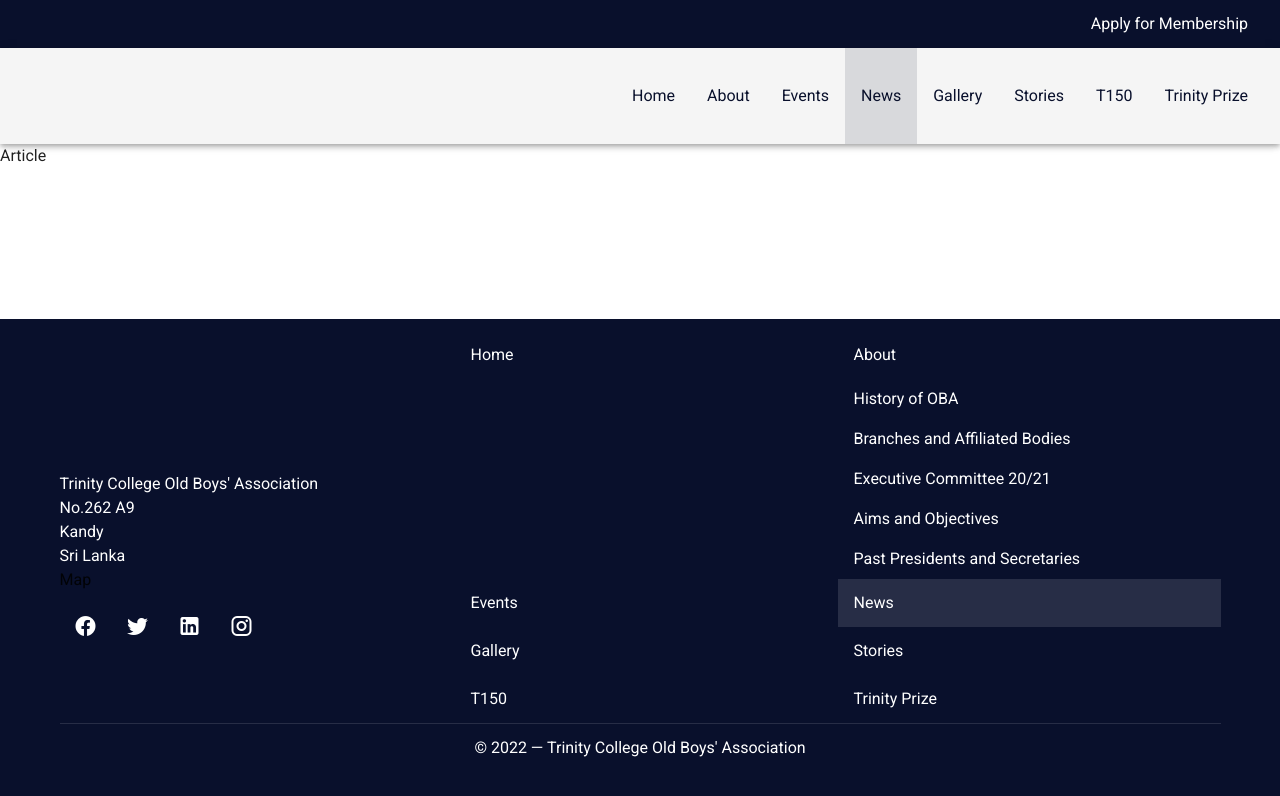
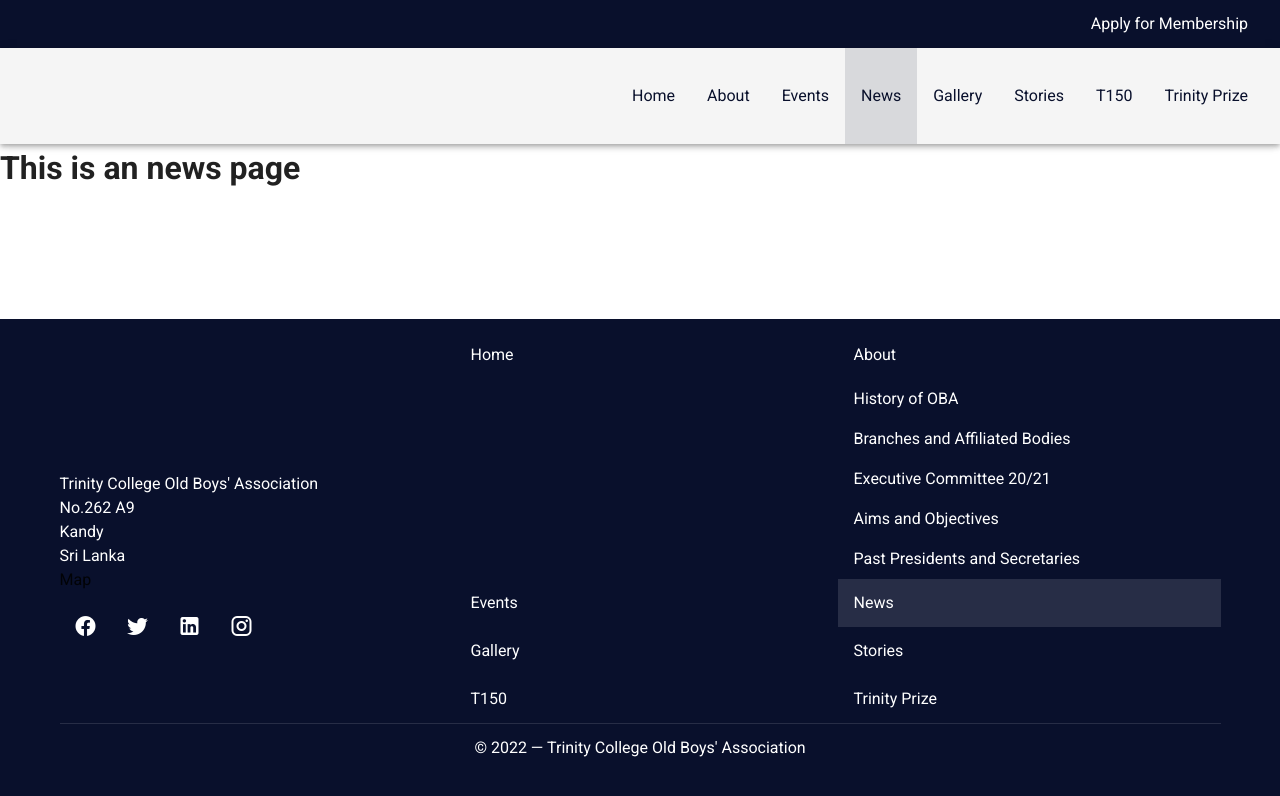
Before and after one commit to tckoba/tckoba-website, a Vue app: page /news in a window 1280 px wide. Shown: the top 796 px of the page. Built offline with nearby package versions, Linux system fonts and the light colour scheme.

Commit message:
Revert "News init"
This reverts commit 912f554b04760c71c16ca24892ea2e049505373f.

```diff
--- a/src/components/News/Article.vue
+++ /dev/null
@@ -1,12 +0,0 @@
-<template>
-    <div class="article">
-        Article
-    </div>
-</template>
-
-<script>
-export default{
-    name: 'article',
-    props: ['article']
-}
-</script>
--- a/src/views/News.vue
+++ b/src/views/News.vue
@@ -1,28 +1,11 @@
 <template>
   <div class="news">
-    <Article/>
+    <h1>This is an news page</h1>
   </div>
 </template>
 
 <script>
-import Article from '../components/News/Article.vue';
-
 export default {
   name: "News",
-  components : {
-    Article
-  },
-  data(){
-    return {
-      products: [
-        {
-          title: '125 Year Celebrations',
-          color: 'Red',
-          bgtext: 'AIR',
-          src: require('../assets/News/125.jpg')
-        },
-      ]
-    }
-  }
 };
 </script>
```
Also changed, not shown: src/assets/News/125.jpg (deleted), 1 other file (tests, documents, lock files or other folders).
